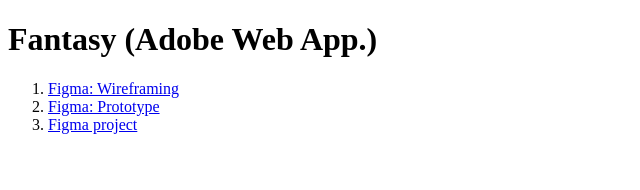
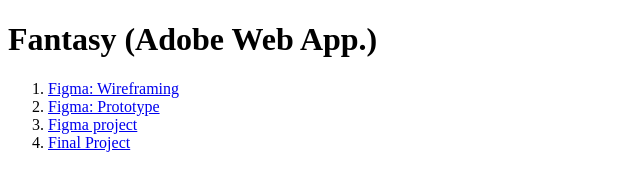
Before and after one commit to dannyg06/fantasy., a plain HTML site: page index.html in a window 1280 px wide. Shown: the whole page, without its empty margins (0-640 px from the left). Drawn offline with Linux system fonts and the light colour scheme.

Commit message:
Update index.html

```diff
--- a/index.html
+++ b/index.html
@@ -12,6 +12,7 @@
         <li><a href="https://www.figma.com/design/D6C3qgHNxCXwkWhMGDBVrI/Figma-Wireframe-by-Danny-G.?node-id=0-1&node-type=canvas&t=5u9xhkm18TmdlE3q-0" target="_blank">Figma: Wireframing</li>
         <li><a href="https://www.figma.com/design/sp2Q38fwLGjW5CII7XbbGV/A-noob's-guide-(Figma-Prototype)?node-id=0-1&t=xT6uYlSpzGLUbqQ3-1">Figma: Prototype</a></li>
         <li><a href="Figma Project/index.html" target="_blank">Figma project</a></li>
+        <li><a href="Final Project/index.html">Final Project</a></li>
 
     </ol>
 </body>
```
